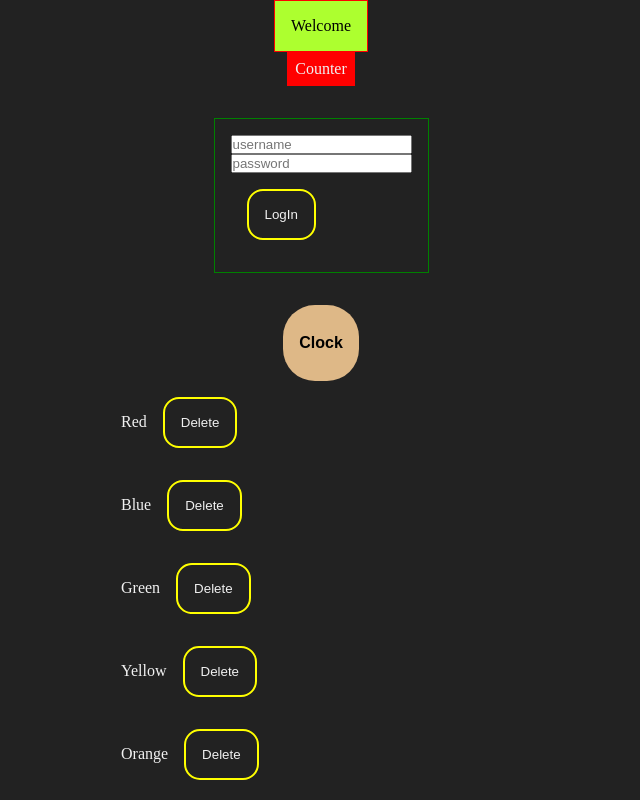
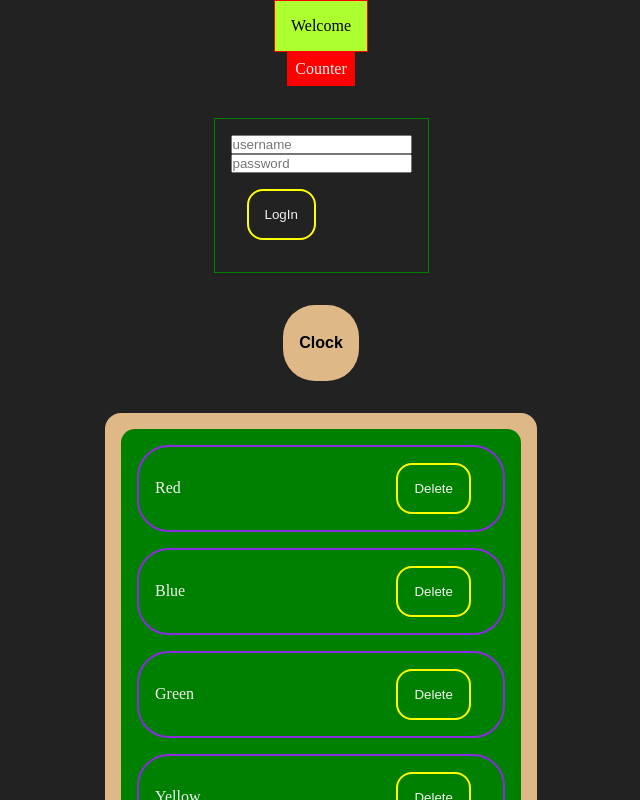
Before and after one commit to hsrvms/develhope-exercises, a React (Vite) app in the folder React/: page / in a window 1280 px wide. Shown: the top 800 px of the page, without its empty margins (319-959 px from the left). Built offline with nearby package versions, Linux system fonts and the light colour scheme.

Commit message:
64-styling-components

```diff
--- a/React/src/App.jsx
+++ b/React/src/App.jsx
@@ -3,7 +3,7 @@ import Welcome from "./components/Welcome";
 import Counter from "./components/Counter";
 import Login from "./components/Login";
 import Clock from './components/Clock/Clock'
-import TodoList from "./components/TodoList";
+import TodoList from "./components/TodoList/TodoList";
 
 import "./App.css";
 
--- /dev/null
+++ b/React/src/components/TodoList/TodoList.css
@@ -0,0 +1,26 @@
+.list-container {
+	background: burlywood;
+	margin-top: 2rem;
+	padding: 1rem;
+	border-radius: 1rem;
+}
+
+.list {
+	background-color: green;
+	padding: 1rem;
+	border-radius: 0.875rem;
+
+	display: flex;
+	flex-direction: column;
+	gap: 1rem;
+}
+
+.list li {
+	display: flex;
+	align-items: center;
+	justify-content: space-between;
+
+	padding: 0 1rem;
+	border: 2px solid blueviolet;
+	border-radius: 2rem;
+}
--- a/React/src/components/TodoList.jsx
+++ b/React/src/components/TodoList/TodoList.jsx
@@ -1,7 +1,9 @@
+import './TodoList.css'
+
 const TodoList = ({items, inputValue, handleChange, handleReset, handleSubmit, handleDelete}) => {
 	return (
-		<div>
-			<ul>
+		<div className="list-container">
+			<ul className="list">
 				{items.length > 0 && items.map((item) => (
           <li key={item}>
             {item}
```
